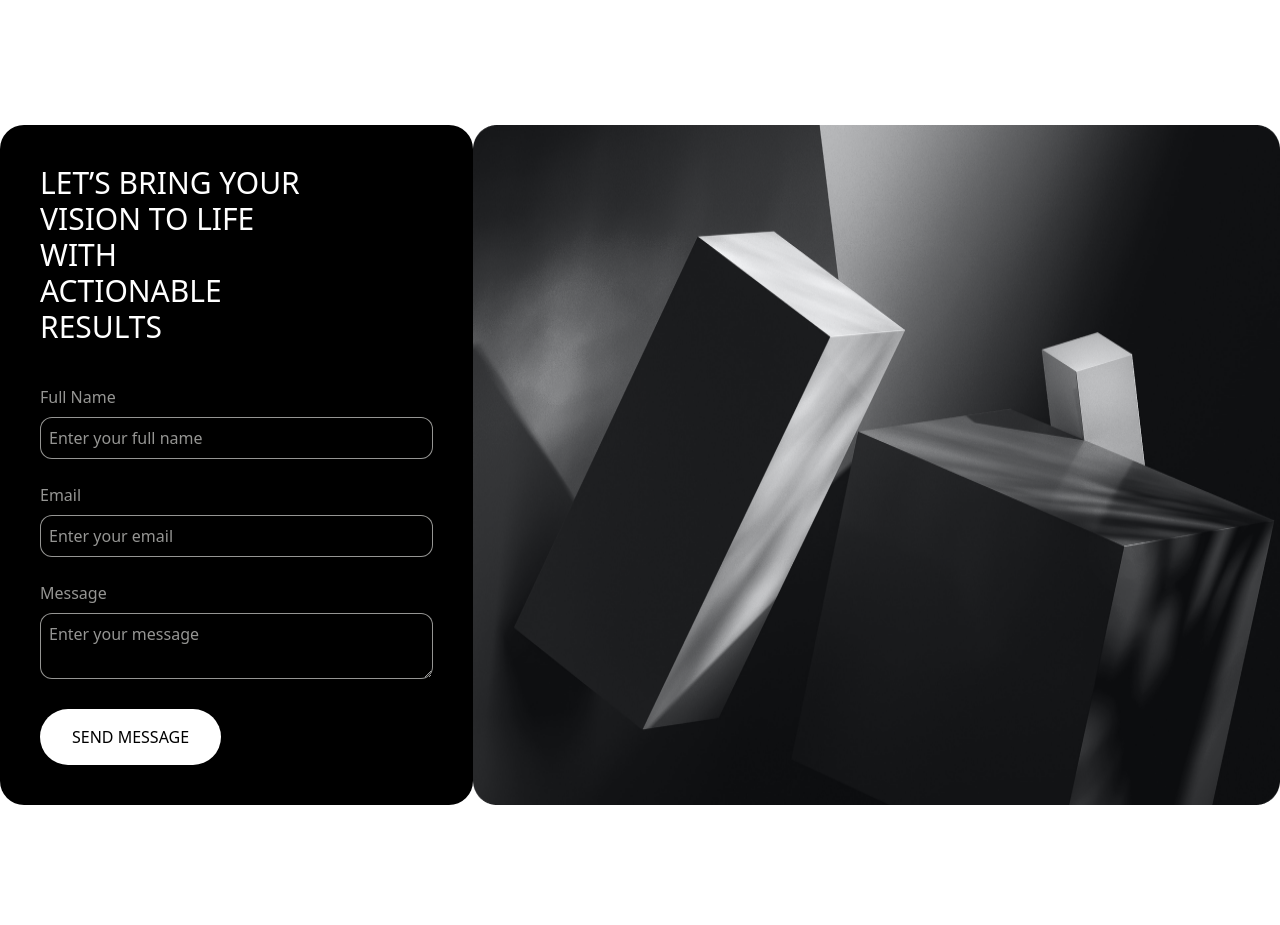
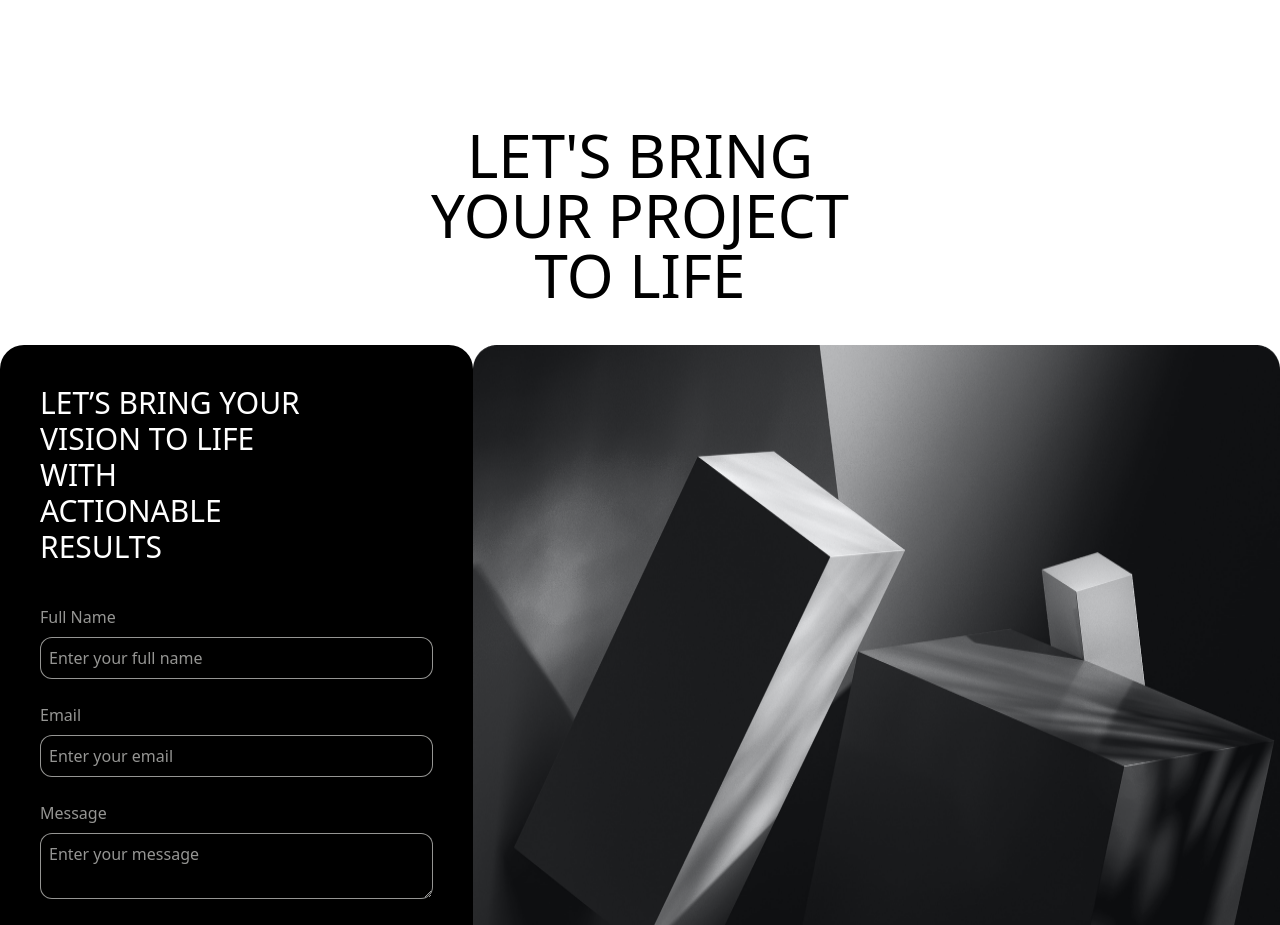
Before and after one commit to MarwanElZaher/paid-portfolio, a React (Vite) app: page /contactme in a window 1280 px wide. Shown: the part 2360-3285 px from the top of the page. Built offline with nearby package versions, Linux system fonts and the light colour scheme.

Commit message:
feat: contactformsection finished now with title

```diff
--- a/src/constants.js
+++ b/src/constants.js
@@ -116,3 +116,4 @@ export const contactMeWays = [
   }
 ];
 export const formTitle = "Let’s bring your vision to life with actionable results";
+export const contactFormSectionTitle = "Let's Bring Your Project to Life";
--- a/src/pages/ContactMe.jsx
+++ b/src/pages/ContactMe.jsx
@@ -1,6 +1,6 @@
 import React from 'react';
 import useIntersectionObserver from '../hooks/useIntersectionObserver';
-import { contactMeDescription, ContactMeSecondSectionTitle, contactMeTitle, contactMeWays, formTitle } from '../constants';
+import { contactFormSectionTitle, contactMeDescription, ContactMeSecondSectionTitle, contactMeTitle, contactMeWays, formTitle } from '../constants';
 import hossamContactMe from '../assets/hossamContactMe.png'
 import contactMeBesideForm from '../assets/contactMeBesideForm.png'
 import Card from '../components/Card';
@@ -71,6 +71,13 @@ const ContactMe = () => {
        </div>
       </section>
       <section className="w-full h-auto overflow-hidden my-36">
+        <div className='flex justify-center items-center'>
+          <h1
+          className='w-1/3 uppercase cursor-default text-center font-clash font-medium text-6xl mb-10'
+            >
+              {contactFormSectionTitle}
+            </h1>
+          </div>
         <div className='flex flex-row justify-between'>
           <div className='p-10 bg-black rounded-3xl'>
             <h2
```
